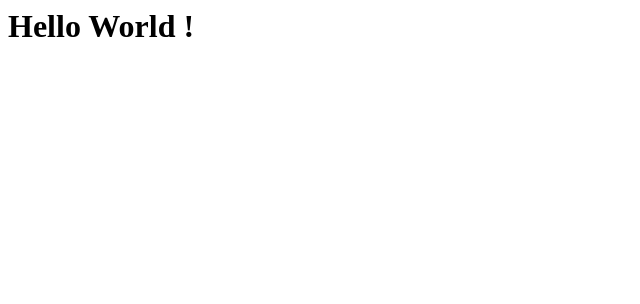
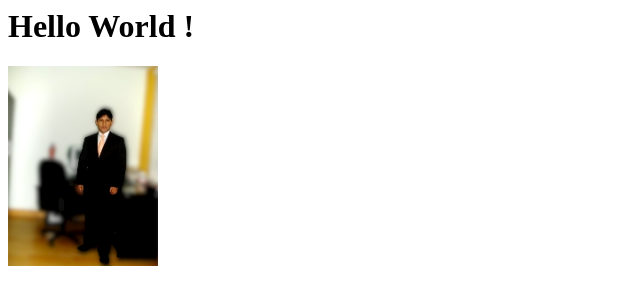
Before and after one commit to RubertCM/rubertcm.github.io, a plain HTML site: page index.html in a window 1280 px wide. Shown: the whole page, without its empty margins (0-640 px from the left). Drawn offline with Linux system fonts and the light colour scheme.

Commit message:
add image

```diff
--- a/index.html
+++ b/index.html
@@ -1,4 +1,7 @@
 <html>
 <h1>Hello World !</h1>
+<div>
+    <img src="rcm.png" height="200"
+</div>
 
 </html>
```
Also changed, not shown: rcm.png (added).
